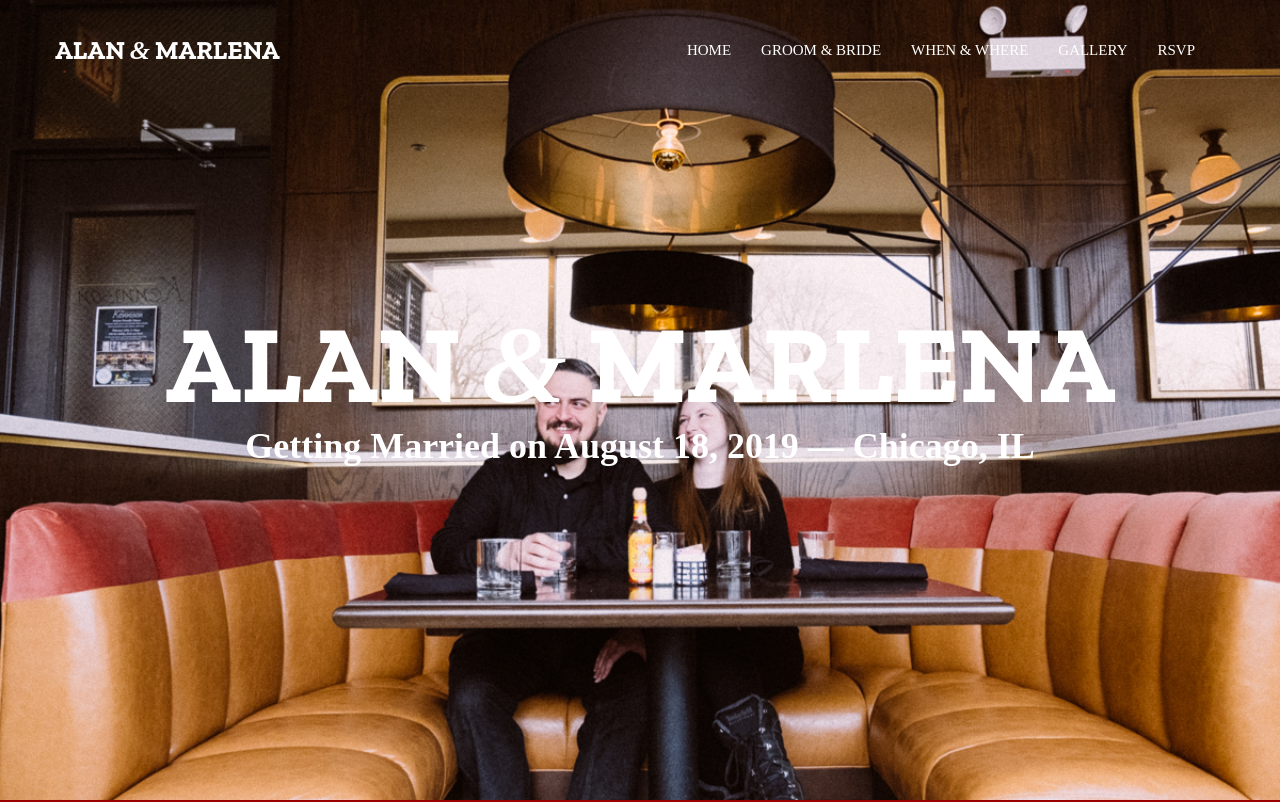
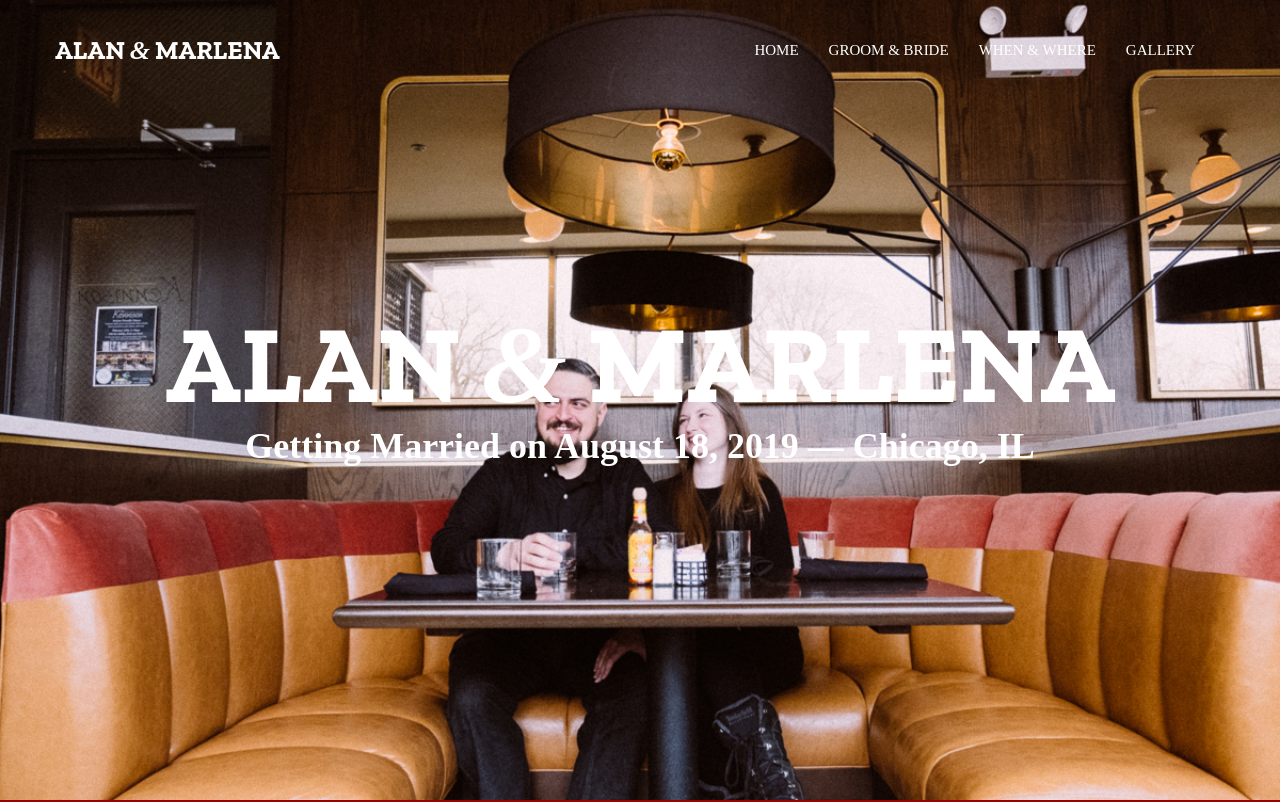
Before and after one commit to a-ashbeck/WeddingSite, a website: page index.html in a window 1280 px wide. Shown: the top 802 px of the page. Drawn offline with nearby package versions, Linux system fonts and the light colour scheme; a script that the page names is missing; a web font is replaced by a local one.

Commit message:
Clean up

```diff
--- a/index.html
+++ b/index.html
@@ -39,7 +39,7 @@
                     <li><a href="#" data-nav-section="groom-bride">Groom &amp; Bride</a></li>
                     <li><a href="#" data-nav-section="when-where">When &amp; Where</a></li>
                     <li><a href="#" data-nav-section="gallery">Gallery</a></li>
-                    <li><a href="#" data-nav-section="rsvp">RSVP</a></li>
+                    <!-- <li><a href="#" data-nav-section="rsvp">RSVP</a></li> -->
                 </ul>
             </div>
         </div>
```
